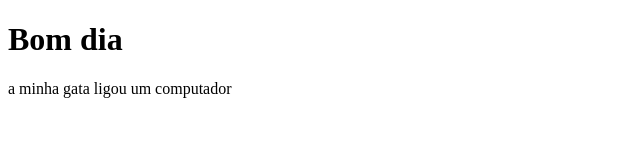
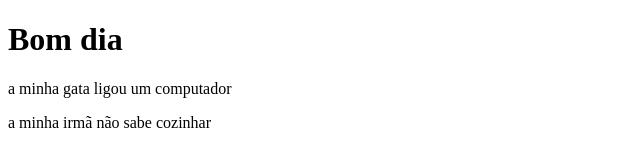
Before and after one commit to MikoSelene/mikoselene.github.io, a plain HTML site: page index.html in a window 1280 px wide. Shown: the whole page, without its empty margins (0-640 px from the left). Drawn offline with Linux system fonts and the light colour scheme.

Commit message:
mais texto

```diff
--- a/index.html
+++ b/index.html
@@ -8,5 +8,6 @@
 <body>
     <h1>Bom dia</h1>
     <p>a minha gata ligou um computador</p>
+    <p>a minha irmã não sabe cozinhar</p>
 </body>
 </html>
```
